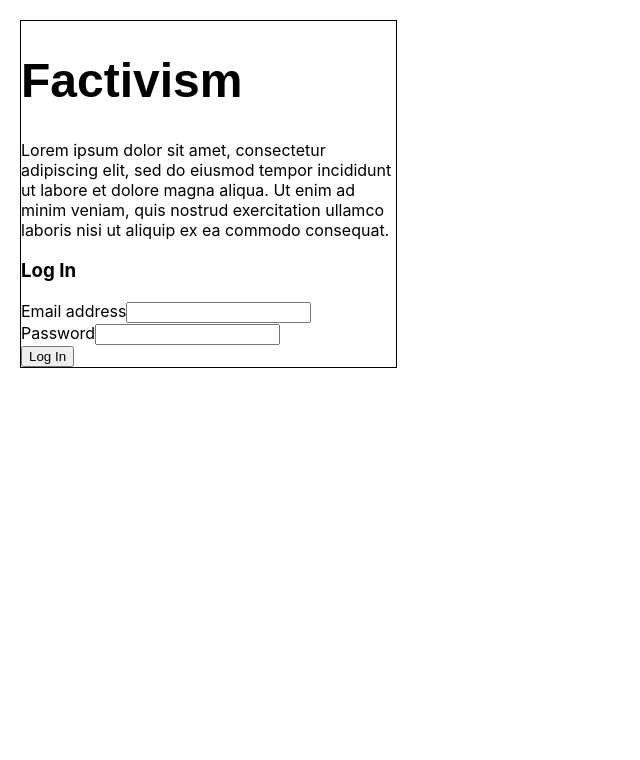
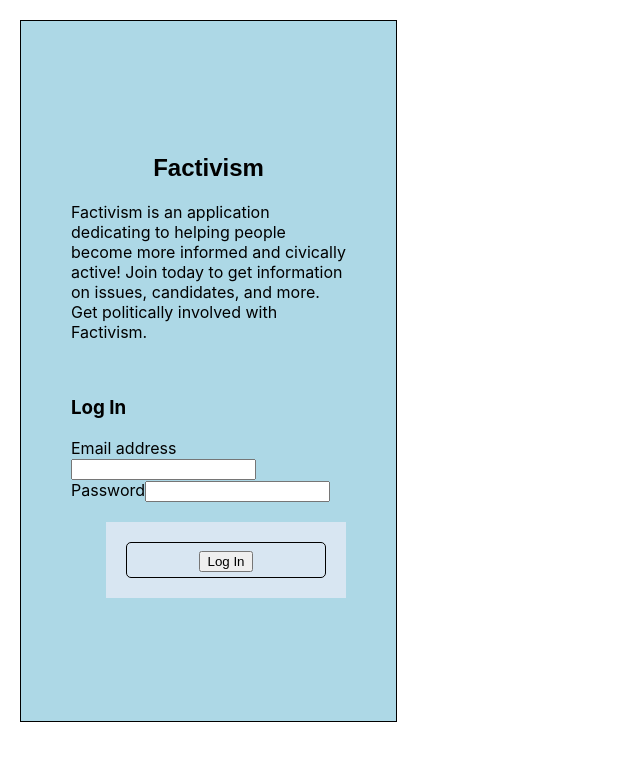
Before and after one commit to achatmajian/Factivism, a React (Create React App) app: page /login in a window 1280 px wide. Shown: the top 760 px of the page, without its empty margins (0-640 px from the left). Built offline with nearby package versions, Linux system fonts and the light colour scheme.

Commit message:
added some login page styling

```diff
--- a/src/components/Form/Buttons/LoginButton.css
+++ b/src/components/Form/Buttons/LoginButton.css
@@ -1,4 +1,4 @@
-.button {
+.login-button {
     text-align: center;
     border: 1px solid black;
     border-radius: 5px;
--- a/src/components/Login/Login.css
+++ b/src/components/Login/Login.css
@@ -0,0 +1,48 @@
+body{
+    width: 375px;
+    border: 1px solid black;
+    height: auto;
+    margin: 20px;
+  }
+
+.content-container {
+    display: flex;
+    flex-direction: column;
+    justify-content: center;
+    height: 600px;
+    background-color:white;
+    padding: 50px;
+    background-color: lightblue;
+}
+
+
+.title{
+    color: black;
+}
+
+.subtitle{
+    font-size: 16px;
+    color: black;
+}
+
+.form-container{
+text-align: center;
+}
+
+.button-container{
+    margin-left: 25px;
+    display: flex;
+    flex-direction: column;
+    justify-content: center;
+    padding-top: 10px;
+}
+
+.button{
+    padding: 20px;
+    margin: 10px;
+    width: 200px;
+    background-color:#D8E6F2;
+    border: 0px;
+    font-family: 'Gill Sans', 'Gill Sans MT', Calibri, 'Trebuchet MS', sans-serif;
+    font-size: 18px;
+}
--- a/src/components/Login/Login.js
+++ b/src/components/Login/Login.js
@@ -12,12 +12,25 @@ export default class Login extends Component {
     render() {
         return(
         <Wrapper>
-            <Title />
+            <div className="content-container">
+            <div className="logo-container">
+                <div className="logo">
+                <h2 className="title">Factivism</h2>
+                </div>
+                <p className="subtitle">Factivism is an application dedicating to helping people become more informed and civically active! Join today to get information on issues, candidates, and more. Get politically involved with Factivism.</p>
+                </div>
+
+                <br></br>
             <div className="Form-Container">
                 <h3>Log In</h3>
                 <Email />
                 <Password />
+                <div className="button-container">
+                <div className="button">
                 <LoginButton />
+                </div>
+                </div>
+            </div>
             </div>
         </Wrapper>
         )
```
